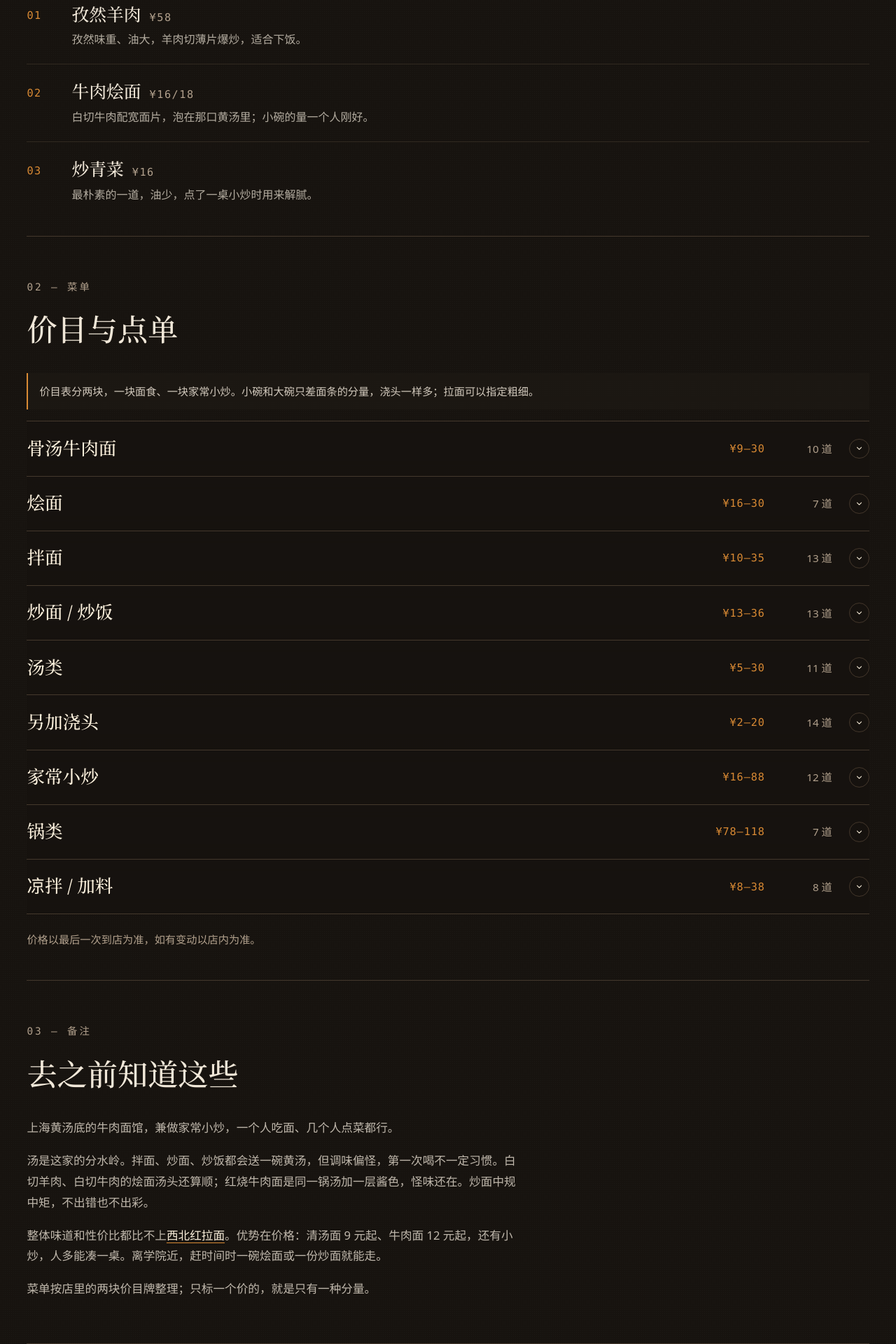
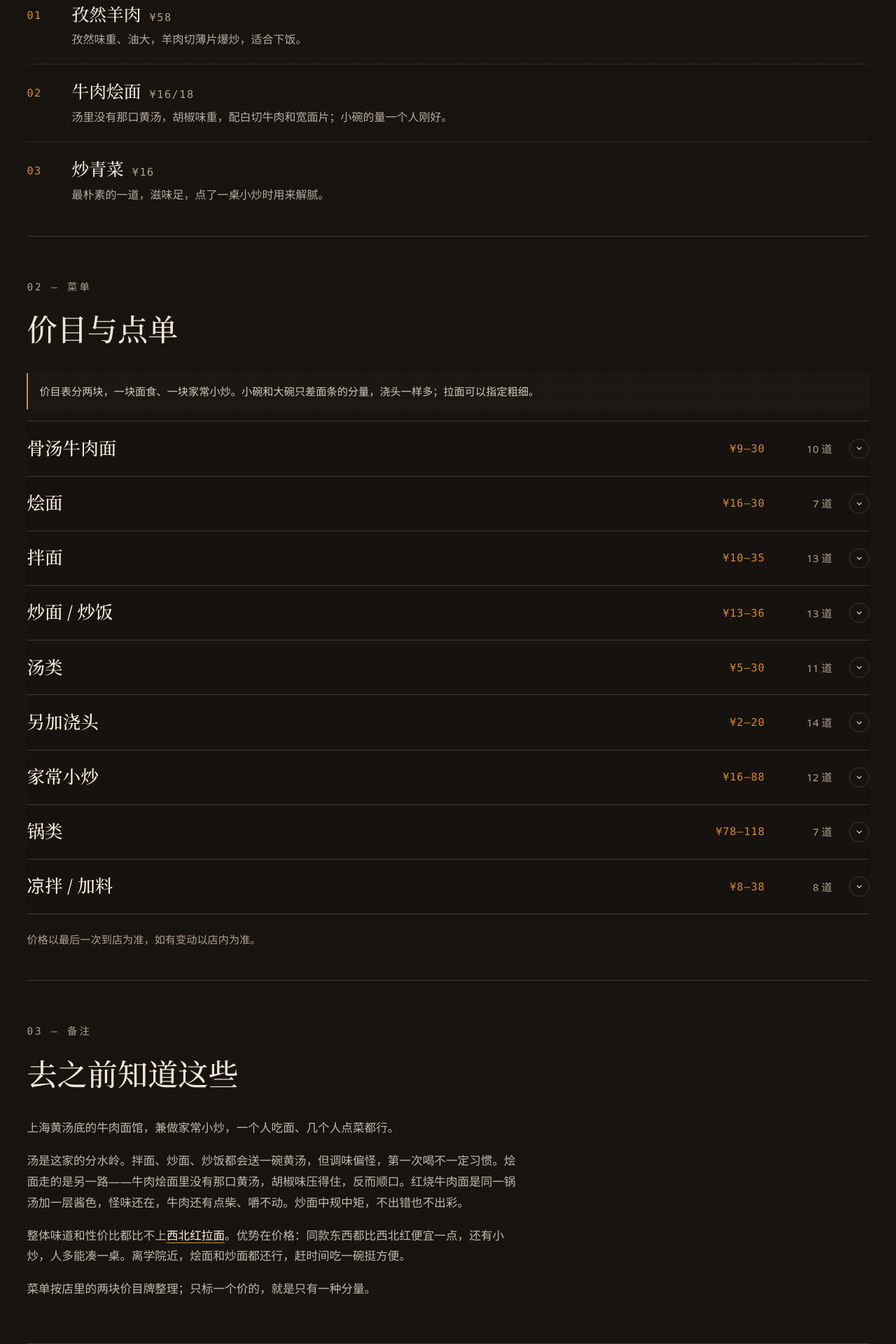
Before and after one commit to asaberui1/food, an Astro site: page /food/restaurants/niumaixiang-niuroumian in a window 1280 px wide. Shown: the part 660-2580 px from the top of the page at 70% size. Built offline with nearby package versions, Linux system fonts and the light colour scheme; Astro itself is replaced by a stand-in of ours.

Commit message:
fix: 牛麦香推荐菜与备注按实际口味修正

```diff
--- a/src/content/restaurants/niumaixiang-niuroumian/index.md
+++ b/src/content/restaurants/niumaixiang-niuroumian/index.md
@@ -11,10 +11,10 @@ dishes:
     note: 孜然味重、油大，羊肉切薄片爆炒，适合下饭。
   - name: 牛肉烩面
     price: ¥16/18
-    note: 白切牛肉配宽面片，泡在那口黄汤里；小碗的量一个人刚好。
+    note: 汤里没有那口黄汤，胡椒味重，配白切牛肉和宽面片；小碗的量一个人刚好。
   - name: 炒青菜
     price: ¥16
-    note: 最朴素的一道，油少，点了一桌小炒时用来解腻。
+    note: 最朴素的一道，滋味足，点了一桌小炒时用来解腻。
 menuNote: 价目表分两块，一块面食、一块家常小炒。小碗和大碗只差面条的分量，浇头一样多；拉面可以指定粗细。
 menu:
   - title: 骨汤牛肉面
@@ -138,8 +138,8 @@ tags: [小炒]
 
 上海黄汤底的牛肉面馆，兼做家常小炒，一个人吃面、几个人点菜都行。
 
-汤是这家的分水岭。拌面、炒面、炒饭都会送一碗黄汤，但调味偏怪，第一次喝不一定习惯。白切羊肉、白切牛肉的烩面汤头还算顺；红烧牛肉面是同一锅汤加一层酱色，怪味还在。炒面中规中矩，不出错也不出彩。
+汤是这家的分水岭。拌面、炒面、炒饭都会送一碗黄汤，但调味偏怪，第一次喝不一定习惯。烩面走的是另一路——牛肉烩面里没有那口黄汤，胡椒味压得住，反而顺口。红烧牛肉面是同一锅汤加一层酱色，怪味还在，牛肉还有点柴、嚼不动。炒面中规中矩，不出错也不出彩。
 
-整体味道和性价比都比不上[西北红拉面](../xibeihong-lamian/)。优势在价格：清汤面 9 元起、牛肉面 12 元起，还有小炒，人多能凑一桌。离学院近，赶时间时一碗烩面或一份炒面就能走。
+整体味道和性价比都比不上[西北红拉面](../xibeihong-lamian/)。优势在价格：同款东西都比西北红便宜一点，还有小炒，人多能凑一桌。离学院近，烩面和炒面都还行，赶时间吃一碗挺方便。
 
 菜单按店里的两块价目牌整理；只标一个价的，就是只有一种分量。
--- a/src/styles-fonts.css
+++ b/src/styles-fonts.css
@@ -50,7 +50,7 @@
   font-weight: 500;
   font-display: swap;
   src: url("./assets/fonts/noto-serif-sc-5.woff2") format("woff2");
-  unicode-range: U+5B57, U+5141, U+9694, U+4EAB, U+5361, U+952E, U+632A, U+5E95, U+94C5, U+7B14, U+5F85, U+8865, U+5145, U+521B, U+667A, U+6D6E, U+5BBD, U+6682, U+9996, U+5E27, U+753B, U+5747, U+9875, U+6821, U+606F, U+811A, U+4FEE, U+949F, U+9A91, U+90AE, U+7BB1, U+586B, U+7801, U+542F, U+7559, U+5757, U+5899, U+8D34, U+7F51, U+7AEF, U+5DEE, U+5473, U+7A33, U+677F, U+9192, U+60EF, U+5385, U+5170, U+963F, U+5EF7, U+7F3A, U+8D85, U+76D2, U+4E70, U+670D, U+4E71, U+4E45, U+60AC, U+6D4A, U+6DB2, U+517C, U+5CAD, U+7897, U+504F, U+602A, U+559D, U+7F8A, U+70E9, U+77E9, U+5F69, U+4F18, U+52BF, U+51D1, U+8D76, U+5356, U+552E, U+8D35, U+53E5, U+4ED4, U+697C, U+5395, U+62C6, U+94B1, U+8DDF, U+6BD2, U+67DC, U+8425, U+7C97, U+9AA8, U+5CF0, U+5750, U+94F6, U+52A9, U+8D39, U+82D7, U+841D, U+535C, U+8C47, U+6D6A, U+5DFE, U+7EB8, U+4FA7, U+626B, U+53A8, U+5E08, U+642D, U+5B9C, U+6625, U+591F, U+74F6, U+7ED1, U+8BA2, U+5FAE, U+9644, U+8857, U+57CE, U+8FC1, U+5740, U+5F84, U+4E30, U+4FED, U+663E, U+8364, U+4ED8, U+5B9D, U+8DF3, U+7FB9, U+9E2D, U+9E45, U+867E, U+87F9, U+4E38, U+87BA, U+80AB, U+9CDD, U+8E44, U+820C, U+8840, U+7FC5, U+836F;
+  unicode-range: U+5B57, U+5141, U+9694, U+4EAB, U+5361, U+952E, U+632A, U+5E95, U+94C5, U+7B14, U+5F85, U+8865, U+5145, U+521B, U+667A, U+6D6E, U+5BBD, U+6682, U+9996, U+5E27, U+753B, U+5747, U+9875, U+6821, U+606F, U+811A, U+4FEE, U+949F, U+9A91, U+90AE, U+7BB1, U+586B, U+7801, U+542F, U+7559, U+5757, U+5899, U+8D34, U+7F51, U+7AEF, U+5DEE, U+5473, U+7A33, U+677F, U+9192, U+60EF, U+5385, U+5170, U+963F, U+5EF7, U+7F3A, U+8D85, U+76D2, U+4E70, U+670D, U+4E71, U+4E45, U+60AC, U+6D4A, U+6DB2, U+517C, U+5CAD, U+7897, U+504F, U+602A, U+559D, U+70E9, U+80E1, U+67F4, U+56BC, U+77E9, U+5F69, U+4F18, U+52BF, U+6B3E, U+5B9C, U+51D1, U+8D76, U+633A, U+7F8A, U+5356, U+552E, U+8D35, U+53E5, U+4ED4, U+697C, U+5395, U+62C6, U+94B1, U+8DDF, U+6BD2, U+67DC, U+8425, U+7C97, U+9AA8, U+5CF0, U+5750, U+94F6, U+52A9, U+8D39, U+82D7, U+841D, U+535C, U+8C47, U+6D6A, U+5DFE, U+7EB8, U+4FA7, U+626B, U+53A8, U+5E08, U+642D, U+6625, U+591F, U+74F6, U+7ED1, U+8BA2, U+5FAE, U+9644, U+8857, U+57CE, U+8FC1, U+5740, U+5F84, U+4E30, U+4FED, U+663E, U+8364, U+4ED8, U+5B9D, U+8DF3, U+7FB9, U+9E2D, U+9E45, U+867E, U+87F9, U+4E38, U+87BA, U+80AB, U+9CDD;
 }
 
 @font-face {
@@ -59,5 +59,5 @@
   font-weight: 500;
   font-display: swap;
   src: url("./assets/fonts/noto-serif-sc-6.woff2") format("woff2");
-  unicode-range: U+85D5, U+7B0B, U+83CC, U+7389, U+83E0, U+82BD, U+5224, U+72EC, U+96F6, U+5F52, U+6001, U+6298, U+8BE6, U+6848, U+7D22, U+65E2, U+5E2E, U+9879, U+7F72, U+7EDD, U+94FE, U+7F00, U+6CE8, U+5426, U+822A, U+4EAE, U+642C, U+79C1, U+8E29, U+96F7, U+699C, U+5435, U+67B6, U+8D1F, U+8D23, U+54EA, U+6982, U+4ECD, U+8303, U+56F4, U+8DDD, U+8DD1, U+8D9F, U+8BF7, U+5BA2, U+695A, U+5708, U+9501, U+672A, U+6446, U+677E, U+9732, U+62AC, U+987F, U+6A21, U+81F4, U+592E, U+623F, U+914D, U+73ED, U+5B81, U+989D, U+8D26, U+9ED8, U+542B, U+5BA4, U+6697, U+4ECB, U+544A, U+8BC9, U+64A4, U+67D0, U+6DA8, U+5269, U+96B6, U+7B56, U+6B22, U+8FCE, U+968F, U+600E, U+95F9, U+6311, U+6279, U+5237, U+62BD, U+6162, U+901B, U+64AD, U+4F9D, U+706F, U+77AC, U+79FB, U+5DE6, U+8111, U+7248, U+5220, U+8986, U+8DB3, U+843D, U+7F13, U+65E7, U+6389;
+  unicode-range: U+8E44, U+820C, U+8840, U+7FC5, U+836F, U+85D5, U+7B0B, U+83CC, U+7389, U+83E0, U+82BD, U+5224, U+72EC, U+96F6, U+5F52, U+6001, U+6298, U+8BE6, U+6848, U+7D22, U+65E2, U+5E2E, U+9879, U+7F72, U+7EDD, U+94FE, U+7F00, U+6CE8, U+5426, U+822A, U+4EAE, U+642C, U+79C1, U+8E29, U+96F7, U+699C, U+5435, U+67B6, U+8D1F, U+8D23, U+54EA, U+6982, U+4ECD, U+8303, U+56F4, U+8DDD, U+8DD1, U+8D9F, U+8BF7, U+5BA2, U+695A, U+5708, U+9501, U+672A, U+6446, U+677E, U+9732, U+62AC, U+987F, U+6A21, U+81F4, U+592E, U+623F, U+914D, U+73ED, U+5B81, U+989D, U+8D26, U+9ED8, U+542B, U+5BA4, U+6697, U+4ECB, U+544A, U+8BC9, U+64A4, U+67D0, U+6DA8, U+5269, U+96B6, U+7B56, U+6B22, U+8FCE, U+968F, U+600E, U+95F9, U+6311, U+6279, U+5237, U+62BD, U+6162, U+901B, U+64AD, U+4F9D, U+706F, U+77AC, U+79FB, U+5DE6, U+8111, U+7248, U+5220, U+8986, U+8DB3, U+843D, U+7F13, U+65E7, U+6389;
 }
```
Also changed, not shown: src/assets/fonts/noto-serif-sc-5.woff2, src/assets/fonts/noto-serif-sc-6.woff2.
